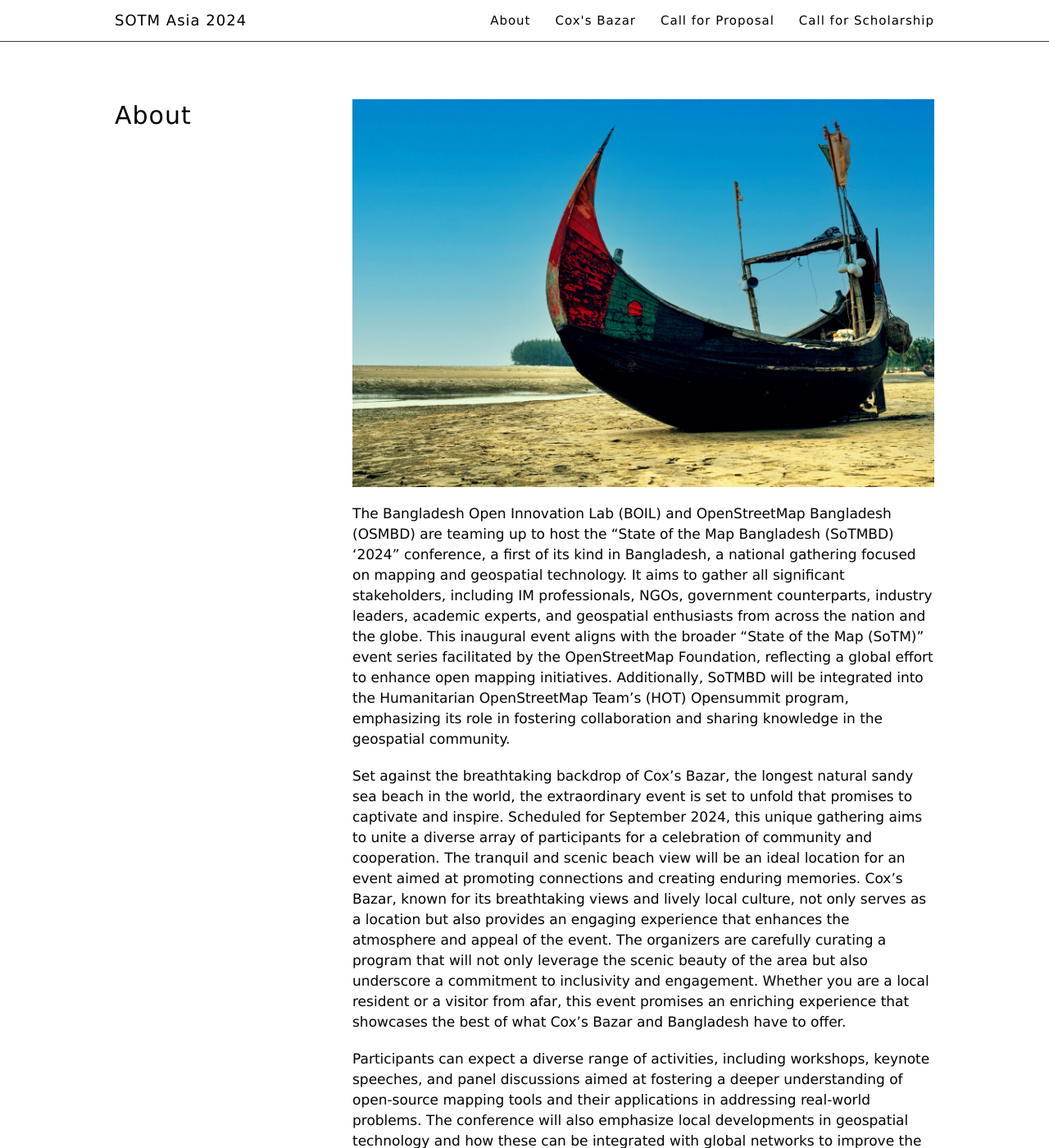
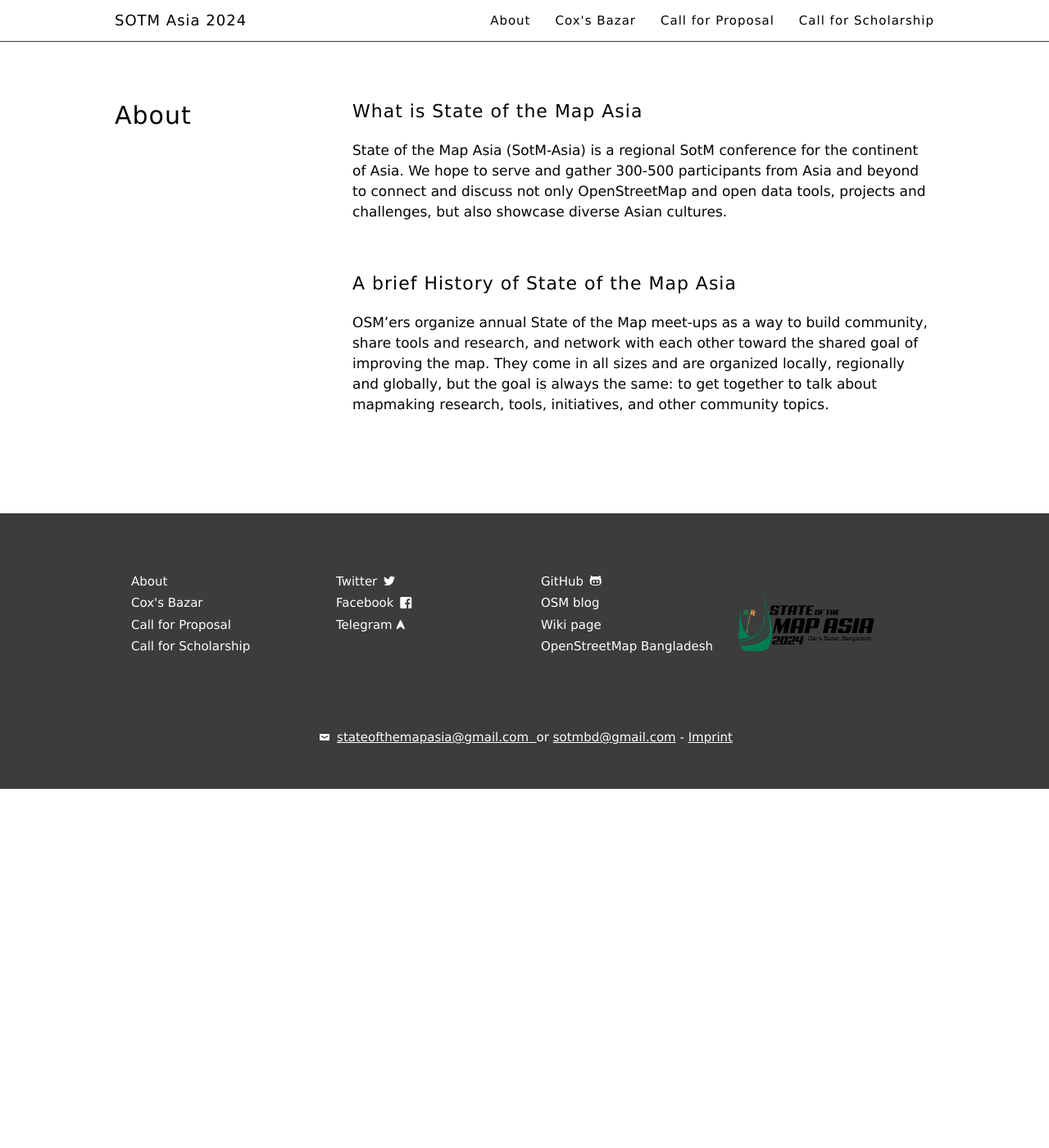
Before and after one commit to mapbd/sotmbd2024, a Jekyll site: the page built from about/index.md, in a window 1280 px wide and 1400 px high. Shown: the whole window at 82% size. Built offline with Jekyll 4.4.1, drawn with Linux system fonts in a browser that asks for light colours; some of the changed text lies outside the part shown.

Commit message:
updated03

```diff
--- a/about/index.md
+++ b/about/index.md
@@ -4,23 +4,10 @@
 title: About
 ---
 
-![State_of_the_Map_Bangladesh](/./img/5.jpg)
+## What is State of the Map Asia
 
-The Bangladesh Open Innovation Lab (BOIL) and OpenStreetMap Bangladesh (OSMBD) are teaming up to host the "State of the Map Bangladesh (SoTMBD) ‘2024" conference, a first of its kind in Bangladesh, a national gathering focused on mapping and geospatial technology. It aims to gather all significant stakeholders, including IM professionals, NGOs, government counterparts, industry leaders, academic experts, and geospatial enthusiasts from across the nation and the globe. This inaugural event aligns with the broader "State of the Map (SoTM)" event series facilitated by the OpenStreetMap Foundation, reflecting a global effort to enhance open mapping initiatives. Additionally, SoTMBD will be integrated into the Humanitarian OpenStreetMap Team's (HOT) Opensummit program, emphasizing its role in fostering collaboration and sharing knowledge in the geospatial community.
+State of the Map Asia (SotM-Asia) is a regional SotM conference for the continent of Asia. We hope to serve and gather 300-500 participants from Asia and beyond to connect and discuss not only OpenStreetMap and open data tools, projects and challenges, but also showcase diverse Asian cultures.
 
-Set against the breathtaking backdrop of Cox's Bazar, the longest natural sandy sea beach in the world, the extraordinary event is set to unfold that promises to captivate and inspire. Scheduled for September 2024, this unique gathering aims to unite a diverse array of participants for a celebration of community and cooperation. The tranquil and scenic beach view will be an ideal location for an event aimed at promoting connections and creating enduring memories. Cox's Bazar, known for its breathtaking views and lively local culture, not only serves as a location but also provides an engaging experience that enhances the atmosphere and appeal of the event. The organizers are carefully curating a program that will not only leverage the scenic beauty of the area but also underscore a commitment to inclusivity and engagement. Whether you are a local resident or a visitor from afar, this event promises an enriching experience that showcases the best of what Cox's Bazar and Bangladesh have to offer.
+## A brief History of State of the Map Asia
 
-Participants can expect a diverse range of activities, including workshops, keynote speeches, and panel discussions aimed at fostering a deeper understanding of open-source mapping tools and their applications in addressing real-world problems. The conference will also emphasize local developments in geospatial technology and how these can be integrated with global networks to improve the quality and accessibility of map data in a regional and global context.  Whether you're a professional geographer, an information management professional, a developer, an academic, or simply someone passionate about digital collaboration, frontier technologies, and community development, SotMBD offers a unique opportunity to network, learn, and contribute to shaping the future of the geospatial industry in Bangladesh. Prepare to be inspired by keynote speeches from leading figures in the geospatial field, and don't miss the chance to contribute your own insights in interactive sessions and panel discussions. With a focus on the practical, innovative, and transformative uses of data-driven evidential frameworks, geospatial & non-geospatial data-backed solutions, open mapping ecosystems, and, of course, OpenStreetMap in addressing local challenges, this event is not just a conference—it will be a community builder, a place for growth, and a forum for change.
-
-
-Overall, SotMBD will act as a catalyst for innovation and collaboration, crucial for realizing the Smart Bangladesh 2041 vision by leveraging technology to address national challenges and enhance the quality of life for its citizens, while at the same time promising to be a trendsetter in the regional & global context.
-
-
-We expect participants to follow these rules at all conference venues and conference-related social events.
-
-## Contact Information
-
-You can email the State of the Map organizing team with any concerns at
-...
-
-<!--For police assistance the emergency number in Germany is 112.-->
+OSM’ers organize annual State of the Map meet-ups as a way to build community, share tools and research, and network with each other toward the shared goal of improving the map. They come in all sizes and are organized locally, regionally and globally, but the goal is always the same: to get together to talk about mapmaking research, tools, initiatives, and other community topics.
```
Also changed, not shown: call4proposal/index.md (+30 -29 lines), call4scholarship/index.md (+46 -20 lines), 1 other file.
